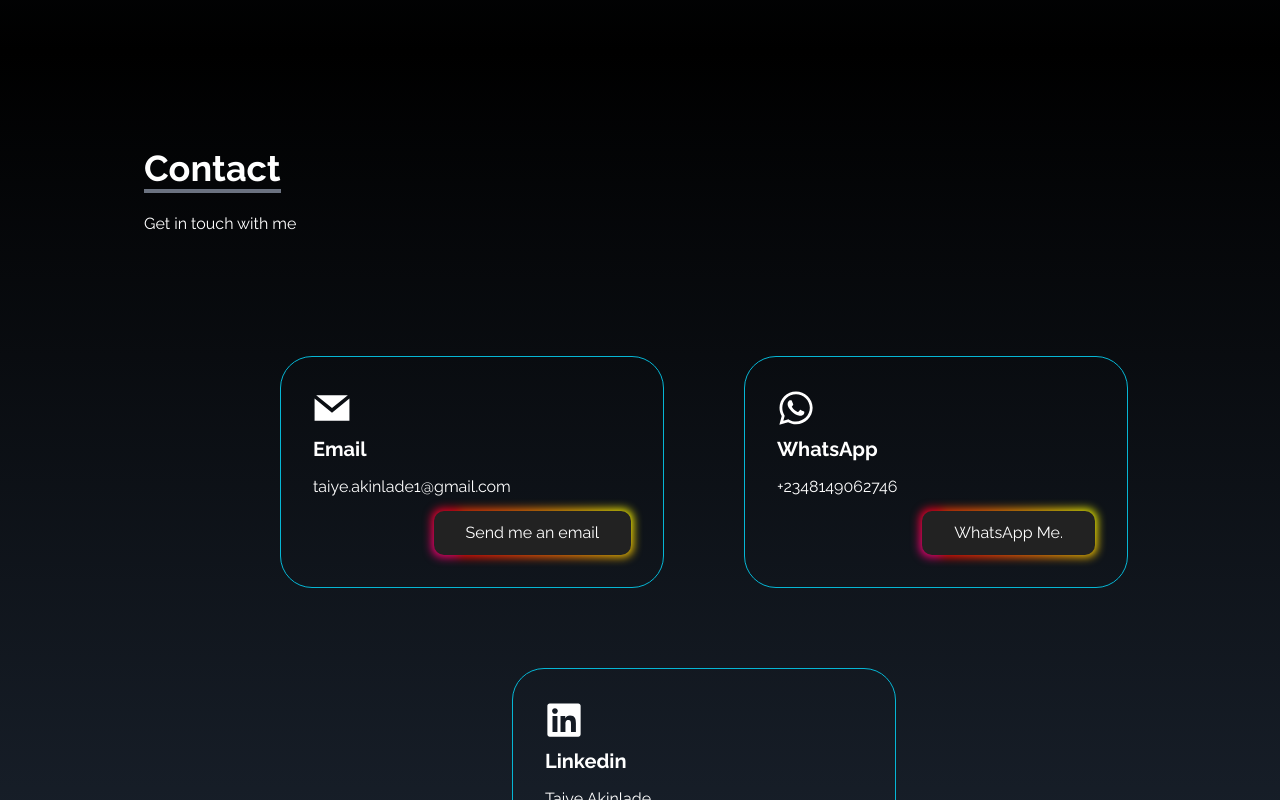
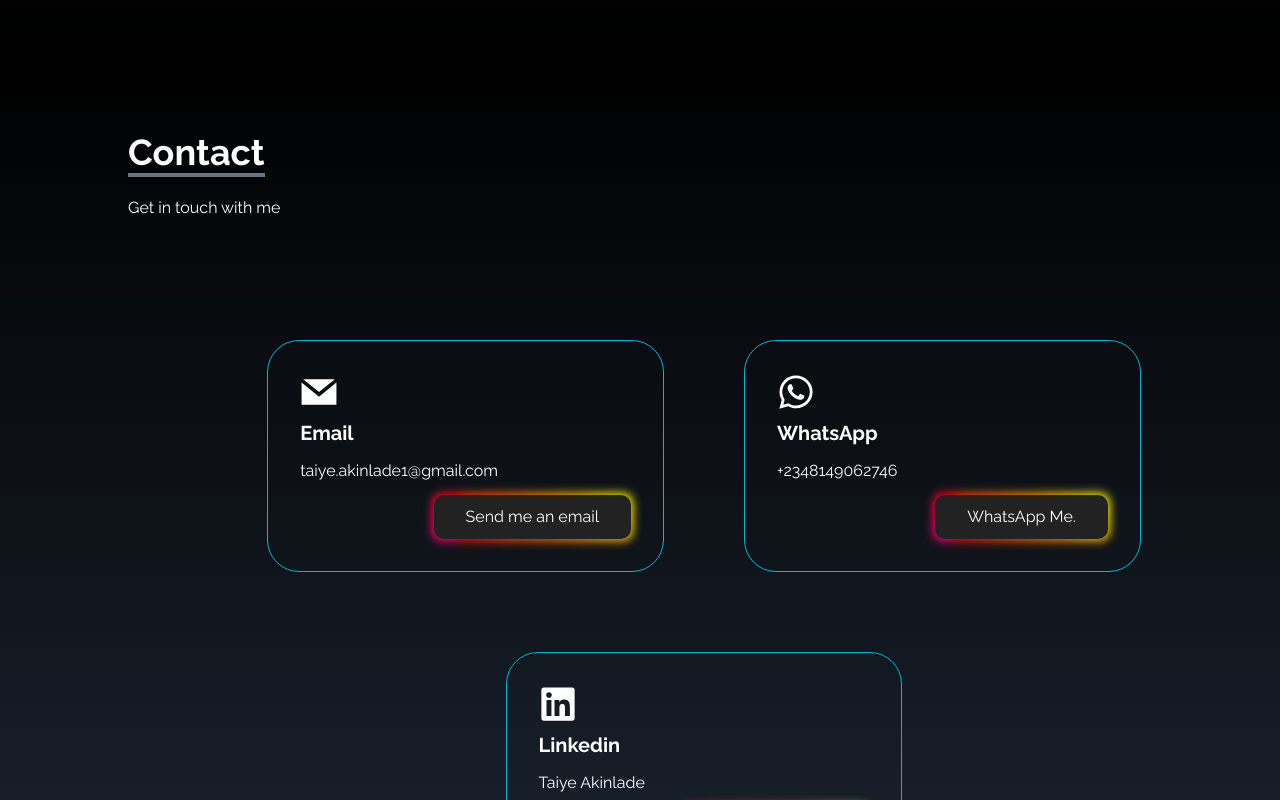
Before and after one commit to TeeAkinlade/My_PORTFOLIO, a React (Vite) app: page / in a window 1280 px wide. Shown: the part 3760-4560 px from the top of the page. Built offline with nearby package versions, Linux system fonts and the light colour scheme.

Commit message:
Update Contact.jsx

```diff
--- a/src/components/Contact.jsx
+++ b/src/components/Contact.jsx
@@ -12,7 +12,7 @@
       name="contact"
       className="w-full h-full bg-gradient-to-b from-black to-gray-800 text-white md:py-20 px-3 md:px-0"
     >
-      <div className="flex flex-col justify-center max-w-screen-lg p-4 mx-auto h-full mb-8">
+      <div className="flex flex-col justify-center max-w-screen-lg mx-auto h-full mb-8">
         <div className="pb-8">
           <p className="text-4xl font-bold inline border-b-4 border-gray-500">
             Contact
```
